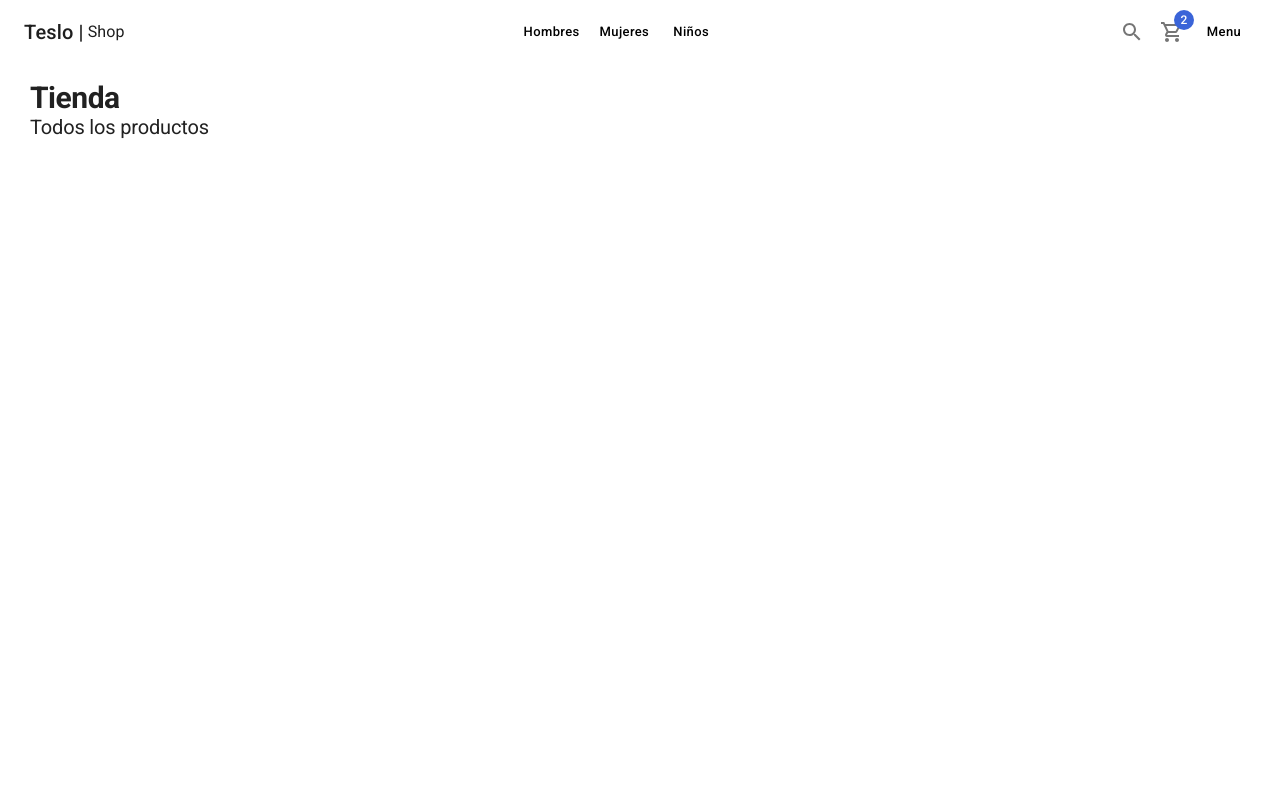
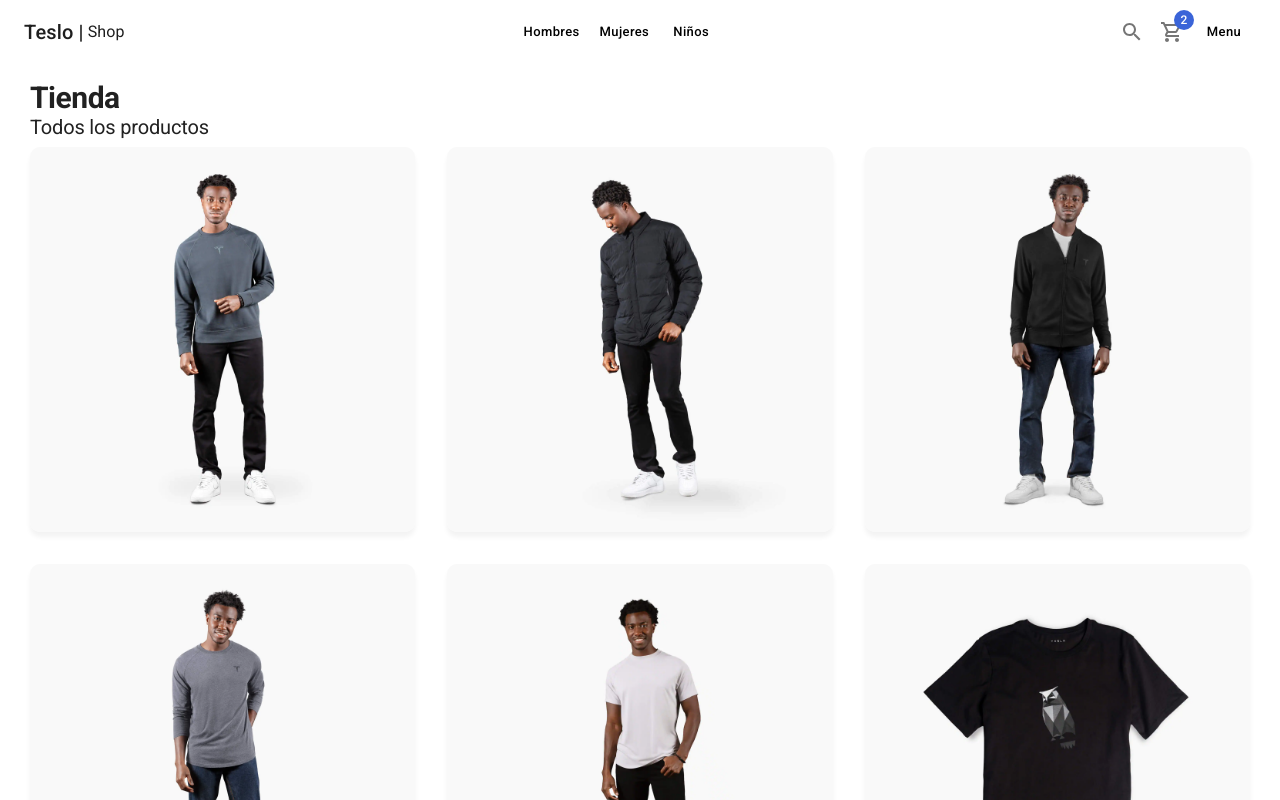
Before and after one commit to holomdev/05-teslo-shop, a Next.js app: page / in a window 1280 px wide. Shown: the top 800 px of the page. Built offline with nearby package versions, Linux system fonts and the light colour scheme.

Commit message:
Home page temporal

```diff
--- a/pages/index.tsx
+++ b/pages/index.tsx
@@ -1,13 +1,33 @@
 
 import { NextPage } from "next"
-import { Typography } from "@mui/material"
+import { Card, CardActionArea, CardMedia, Grid, Typography } from "@mui/material"
 import { ShopLayout } from "@/components/layouts"
+import { initialData } from '../database/products';
 
 const Home: NextPage = () => {
   return (
     <ShopLayout title={'Teslo-Shop - Home'} pageDescription={'Encuentra los mejores productos'}>
       <Typography variant="h1" component="h1">Tienda</Typography>
       <Typography variant="h2" sx={{ mb: 1}}>Todos los productos</Typography>
+
+      <Grid container spacing={4}>
+        {
+          initialData.products.map( product => (
+            <Grid item xs={6} sm={4} key={product.slug}>
+              <Card>
+                <CardActionArea>
+                  <CardMedia
+                    component="img"
+                    image={`products/${product.images[0]}`}
+                    alt={ product.title }
+                  />
+                </CardActionArea>
+              </Card>
+            </Grid>
+          ))
+        }
+      </Grid>
+
     </ShopLayout>
   )
 }
```
